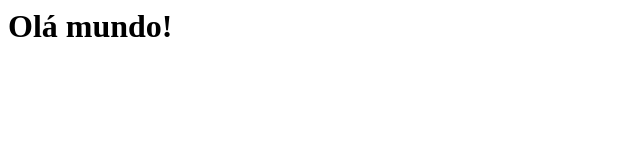
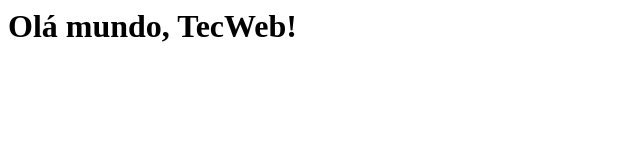
Before and after one commit to mjunior2016/TecWeb, a plain HTML site: page index.html in a window 1280 px wide. Shown: the whole page, without its empty margins (0-640 px from the left). Drawn offline with Linux system fonts and the light colour scheme.

Commit message:
Correção no nome do olá mundo!

```diff
--- a/index.html
+++ b/index.html
@@ -1 +1 @@
-<h1>Olá mundo!</h1>
+<h1>Olá mundo, TecWeb!</h1>
```
